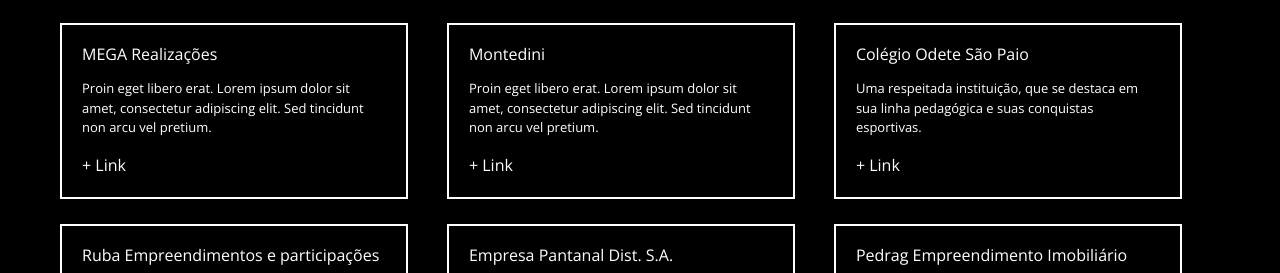
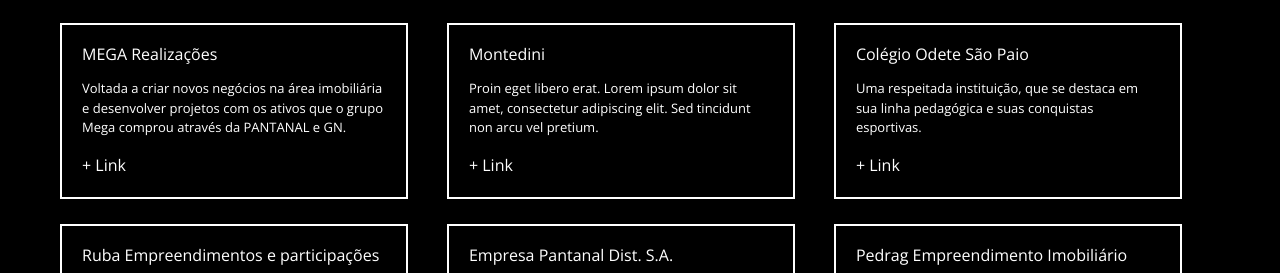
Before and after one commit to beatrizcp87/lfp-arquitetura, a Jekyll site: the page built from index.html, in a window 1280 px wide. Shown: the part 1087-1360 px from the top of the page. Built offline with Jekyll 4.4.1, drawn with Linux system fonts in a browser that asks for light colours.

Commit message:
content update

```diff
--- a/index.html
+++ b/index.html
@@ -40,10 +40,8 @@
     </li>
     <li>
       <h3>MEGA Realizações</h3>
-      <p>Proin eget libero erat. Lorem ipsum dolor
-sit amet, consectetur adipiscing elit. Sed
-tincidunt non arcu vel pretium. </p>
-      <a href="http://http://www.megarealizacoes.com.br/" class="client" target="_blank">+ Link</a>
+      <p>Voltada a criar novos negócios na área imobiliária e desenvolver projetos com os ativos que o grupo Mega comprou através da PANTANAL e GN.</p>
+      <a href="http://www.megarealizacoes.com.br/" class="client" target="_blank">+ Link</a>
     </li>
     <li>
       <h3>Montedini</h3>
```
